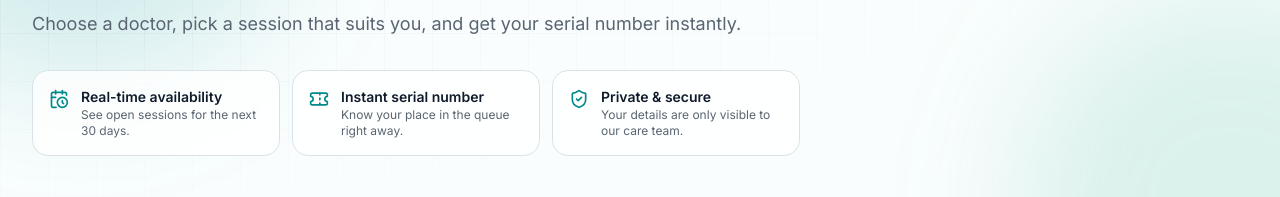
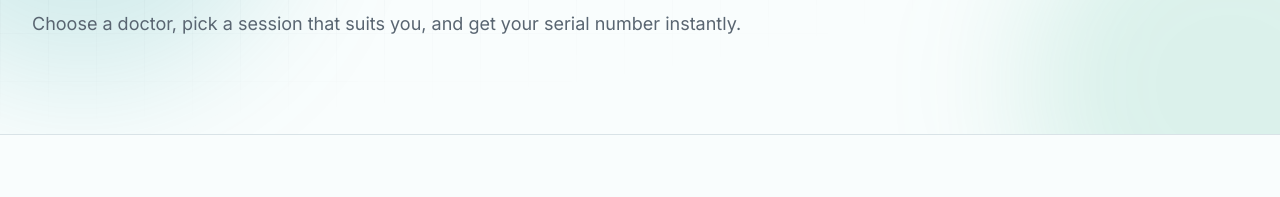
Before and after one commit to mdalamin-py/v0-healthcare-website, a Next.js app: page /appointments/book in a window 1280 px wide. Shown: the part 321-518 px from the top of the page. Built offline with nearby package versions, Linux system fonts and the light colour scheme; no server answers; the database is empty.

Commit message:
refactor(booking): remove decorative cards from booking header

```diff
--- a/app/(site)/appointments/book/page.tsx
+++ b/app/(site)/appointments/book/page.tsx
@@ -1,7 +1,7 @@
 import Link from "next/link"
 import { redirect } from "next/navigation"
 import type { Metadata } from "next"
-import { CalendarClock, LogIn, ShieldCheck, Ticket, UserPlus } from "lucide-react"
+import { LogIn, UserPlus } from "lucide-react"
 import { BookingWizard } from "@/components/appointments/booking-wizard"
 import { ClinicUnavailable } from "@/components/clinic-unavailable"
 import { PageHero } from "@/components/page-hero"
@@ -14,12 +14,6 @@ export const metadata: Metadata = {
   title: "Book an Appointment",
   description: "Book a doctor's appointment online in a few steps and get your serial number instantly.",
 }
-
-const highlights = [
-  { icon: CalendarClock, title: "Real-time availability", body: "See open sessions for the next 30 days." },
-  { icon: Ticket, title: "Instant serial number", body: "Know your place in the queue right away." },
-  { icon: ShieldCheck, title: "Private & secure", body: "Your details are only visible to our care team." },
-]
 
 /** Whole years between two YYYY-MM-DD dates. */
 function ageOn(birth: string, today: string) {
@@ -44,19 +38,7 @@ export default async function BookAppointmentPage({ searchParams }: Props) {
         eyebrow="Appointments"
         title="Book an appointment"
         description={<p>Choose a doctor, pick a session that suits you, and get your serial number instantly.</p>}
-      >
-        <ul className="grid gap-3 sm:grid-cols-3">
-          {highlights.map((item) => (
-            <li key={item.title} className="flex gap-3 rounded-2xl border border-border bg-card/80 p-4 backdrop-blur">
-              <item.icon className="mt-0.5 size-5 shrink-0 text-primary" />
-              <span>
-                <span className="block text-sm font-semibold text-foreground">{item.title}</span>
-                <span className="block text-xs text-muted-foreground">{item.body}</span>
-              </span>
-            </li>
-          ))}
-        </ul>
-      </PageHero>
+      />
 
       <section className="py-12 lg:py-16">
         <div className="container-page max-w-4xl">
```
